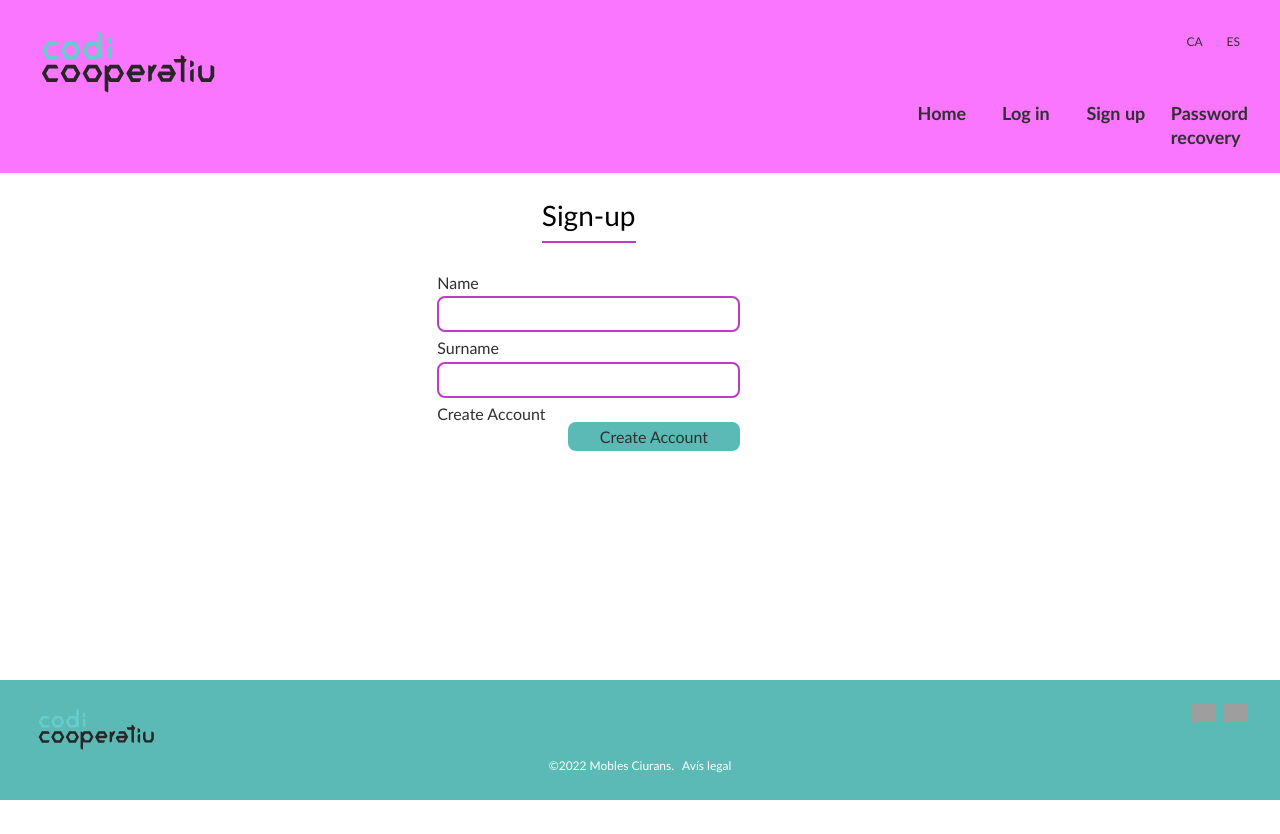
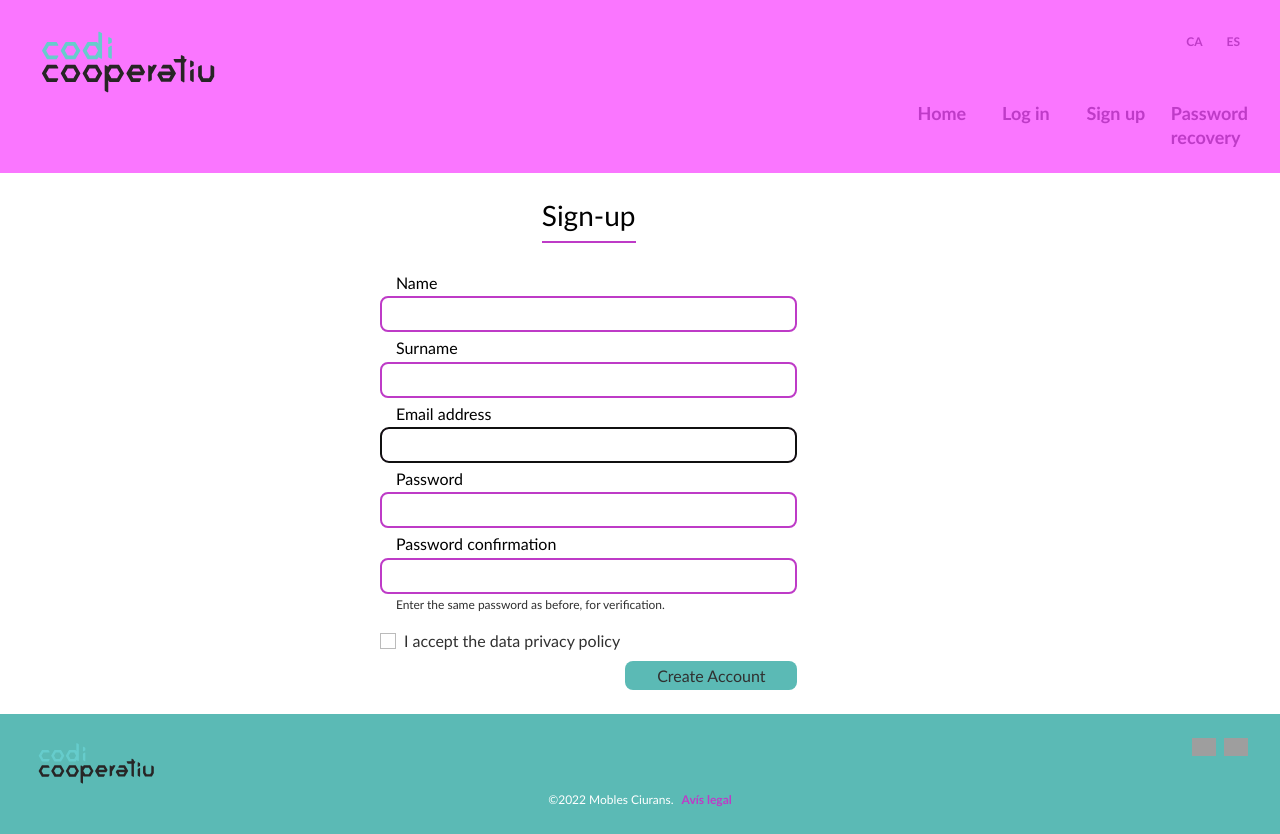
Before and after one commit to codicoop/boilerplate_django, a Django app: page /en/registration/sign-up/ in a window 1280 px wide. Before the commit the page ends 800 px from the top, so only its background shows below. Run offline with Django 3.2, Linux system fonts and the light colour scheme; parts of the project's set-up code (start-up, migrations or seed data) failed here and were passed over; grey boxes are pictures that could not be loaded.

Commit message:
Minimal form design

```diff
--- a/src/assets/styles/sass/config/_typography.scss
+++ b/src/assets/styles/sass/config/_typography.scss
@@ -71,3 +71,9 @@
 .is-bold {
   font-weight: 700;
 }
+
+a {
+  color: var(--primary);
+  font-weight: bold;
+  cursor: pointer;
+}
--- a/src/assets/styles/sass/content/components/_forms.scss
+++ b/src/assets/styles/sass/content/components/_forms.scss
@@ -25,9 +25,13 @@
     border-bottom: 2px solid var(--primary);
     color: var(--black);
   }
-  // Of the form has some intro text
+  // If the form has some intro text
   &__intro {
     padding-bottom: var(--padding-xsm);
+  }
+  // If the form has some outro text
+  &__outro {
+    padding: var(--padding-xsm) 0;
   }
   // If the form has section, each section title
   // &__legend {}
--- a/src/assets/styles/sass/content/elements/_form_fields.scss
+++ b/src/assets/styles/sass/content/elements/_form_fields.scss
@@ -16,15 +16,14 @@
   &.error {
     border: var(--b-error);
   }
-
-  &__label {
+  label {
     padding-left: var(--padding-sm);
     color: var(--black);
 
     // The sub-notes as *, optional
     span {
       color: var(--primary);
-      font-size: 15px;
+      font-size: 13px;
       font-weight: bold;
     }
   }
@@ -60,4 +59,55 @@
     padding-left: var(--padding-sm);
     color: var(--red);
   }
+  &__helptext {
+    padding-left: var(--padding-sm);
+    margin-top: -7px;
+    margin-bottom: 14px;
+  }
 }
+
+
+.field-checkbox {
+  position: relative;
+
+  display: flex;
+  align-items: center;
+  max-width: 400px;
+  margin: 4px 0 12px 0;
+  cursor: pointer;
+
+  label {
+    width: 100%;
+    padding-left: 24px;
+    cursor: pointer;
+
+    a {
+      font-style: italic;
+    }
+  }
+  input {
+    &:checked ~ .field-checkbox__custom::before {
+      content: "✔";
+      font-size: 16px;
+    }
+  }
+  &__custom::before {
+    content: "";
+    position: absolute;
+    left: 0;
+    top: 0;
+    display: inline-block;
+    width: 16px;
+    height: 16px;
+    border: 1px solid #bbb;
+    background-color: var(--white);
+    pointer-events: none;
+  }
+  &__error {
+    position: absolute;
+    top: -10px;
+    left: 23px;
+    color: var(--red);
+    pointer-events: none;
+  }
+}
--- a/src/assets/styles/sass/content/pages/_login.scss
+++ b/src/assets/styles/sass/content/pages/_login.scss
@@ -10,5 +10,9 @@
   justify-items: center;
 
   // &__preform { }
-  // &__afterform { }
+  &__afterform {
+    display: flex;
+    flex-wrap: wrap;
+    gap: var(--padding-sm);
+  }
 }
--- a/src/assets/styles/styles.css
+++ b/src/assets/styles/styles.css
@@ -297,6 +297,12 @@
   font-weight: 700;
 }
 
+a {
+  color: var(--primary);
+  font-weight: bold;
+  cursor: pointer;
+}
+
 html {
   height: 100%;
 }
@@ -495,13 +501,13 @@
 .field.error {
   border: var(--b-error);
 }
-.field__label {
+.field label {
   padding-left: var(--padding-sm);
   color: var(--black);
 }
-.field__label span {
+.field label span {
   color: var(--primary);
-  font-size: 15px;
+  font-size: 13px;
   font-weight: bold;
 }
 .field input {
@@ -530,6 +536,51 @@
   display: block;
   padding-left: var(--padding-sm);
   color: var(--red);
+}
+.field__helptext {
+  padding-left: var(--padding-sm);
+  margin-top: -7px;
+  margin-bottom: 14px;
+}
+
+.field-checkbox {
+  position: relative;
+  display: flex;
+  align-items: center;
+  max-width: 400px;
+  margin: 4px 0 12px 0;
+  cursor: pointer;
+}
+.field-checkbox label {
+  width: 100%;
+  padding-left: 24px;
+  cursor: pointer;
+}
+.field-checkbox label a {
+  font-style: italic;
+}
+.field-checkbox input:checked ~ .field-checkbox__custom::before {
+  content: "✔";
+  font-size: 16px;
+}
+.field-checkbox__custom::before {
+  content: "";
+  position: absolute;
+  left: 0;
+  top: 0;
+  display: inline-block;
+  width: 16px;
+  height: 16px;
+  border: 1px solid #bbb;
+  background-color: var(--white);
+  pointer-events: none;
+}
+.field-checkbox__error {
+  position: absolute;
+  top: -10px;
+  left: 23px;
+  color: var(--red);
+  pointer-events: none;
 }
 
 .header {
@@ -650,6 +701,9 @@
 .form__intro {
   padding-bottom: var(--padding-xsm);
 }
+.form__outro {
+  padding: var(--padding-xsm) 0;
+}
 .form__error {
   grid-column: 1/-1;
   padding-bottom: var(--padding-xsm);
@@ -666,5 +720,11 @@
   padding-bottom: var(--padding-md);
   justify-items: center;
 }
+.login__afterform,
+.signup__afterform {
+  display: flex;
+  flex-wrap: wrap;
+  gap: var(--padding-sm);
+}
 
 /*# sourceMappingURL=styles.css.map */
--- a/src/templates/registration/signup.html
+++ b/src/templates/registration/signup.html
@@ -18,7 +18,14 @@
 
 {% block form_fields %}
   <div class="field {% if form.name.errors %}error{% endif %}">
-    <label for="{{ form.name.id_for_label }}">{{ form.name.label }}</label>
+    <label for="{{ form.name.id_for_label }}">
+      {{ form.name.label }}
+      {# La idea és que aparegui dinàmicament segons si és obligatori #}
+      {# però ara mateix no funciona #}
+      {% if form.name.required %}
+      <span>*</span>
+      {% endif %}
+    </label>
     {% if form.name.errors %}
       <span class="field__error text-sm">{{ form.name.errors.0 }}</span>
     {% endif %}
@@ -33,15 +40,54 @@
     {{ form.surnames }}
   </div>
 
-  <div class="field {% if form.password.errors %}error{% endif %}">
-    <label for="{{ form.password.id_for_label }}">{{ form.password.label }}</label>
-    {% if form.password.errors %}
-      <span class="field__error text-sm">{{ form.password.errors.0 }}</span>
+  <div class="field {% if form.email.errors %}error{% endif %}">
+    <label for="{{ form.email.id_for_label }}">
+      {{ form.email.label }}
+    </label>
+    {% if form.email.errors %}
+      <span class="field__error text-sm">{{ form.email.errors.0 }}</span>
     {% endif %}
-    {{ form.password }}
+    {{ form.email }}
   </div>
 
-  {% block submit_text %}{% translate "Create Account" %}{% endblock %}
+  <div class="field {% if form.password1.errors %}error{% endif %}">
+    <label for="{{ form.password1.id_for_label }}">
+      {{ form.password1.label }}
+    </label>
+    {% if form.password1.errors %}
+      <span class="field__error text-sm">{{ form.password1.errors.0 }}</span>
+    {% endif %}
+    {{ form.password1 }}
+  </div>
+
+  <div class="field {% if form.password2.errors %}error{% endif %}">
+    <label for="{{ form.password2.id_for_label }}">
+      {{ form.password2.label }}
+    </label>
+    {% if form.password2.errors %}
+      <span class="field__error text-sm">{{ form.password2.errors.0 }}</span>
+    {% endif %}
+    {{ form.password2 }}
+    {% if form.password2.help_text %}
+      <p class="field__helptext text-sm">{{ form.password2.help_text }}</p>
+    {% endif %}
+  </div>
+
+  <div class="field-checkbox{% if form.accept_conditions.errors %}error{% endif %}">
+    <label for="{{ form.accept_conditions.id_for_label }}">
+      {{ form.accept_conditions.label }}
+    </label>
+    {{ form.accept_conditions }}
+    <span class="field-checkbox__custom"></span>
+    {% if form.accept_conditions.errors %}
+      <span class="field-checkbox__error text-sm">{{ form.accept_conditions.errors.0 }}</span>
+    {% endif %}
+    {% if form.accept_conditions.help_text %}
+      <span class="field-checkbox__helptext text-sm">{{ form.accept_conditions.help_text }}</span>
+    {% endif %}
+  </div>
+
+  <!-- {% block submit_text %}{% translate "Create Account" %}{% endblock %} -->
 {% endblock %}
 
 {% block after_form_content %}
```
Also changed, not shown: src/templates/registration/login.html (+27 -7 lines), 1 other file.
